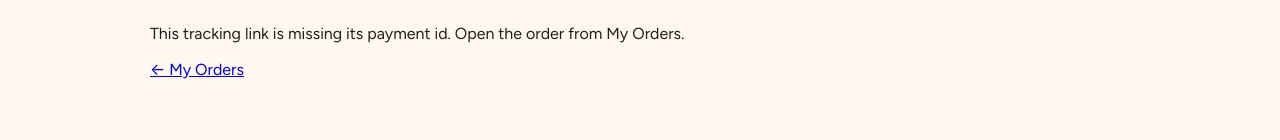
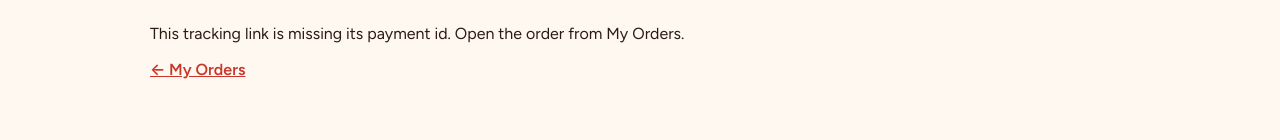
Before and after one commit to sujaytumu/yummy-food-app-customer-frontend, a React (Vite) app: page /order/1 in a window 1280 px wide. Shown: the part 160-300 px from the top of the page. Built offline with nearby package versions, Linux system fonts and the light colour scheme.

Commit message:
style(customer): match order page link to redesign

```diff
--- a/src/suby/pages/OrderStatus.jsx
+++ b/src/suby/pages/OrderStatus.jsx
@@ -68,7 +68,7 @@ const OrderStatus = () => {
             )}
           </div>
         )}
-        <Link to="/my-orders">← My Orders</Link>
+        <Link to="/my-orders" style={{ color: "var(--brand)", fontWeight: 600 }}>← My Orders</Link>
       </section>
     </>
   );
```
